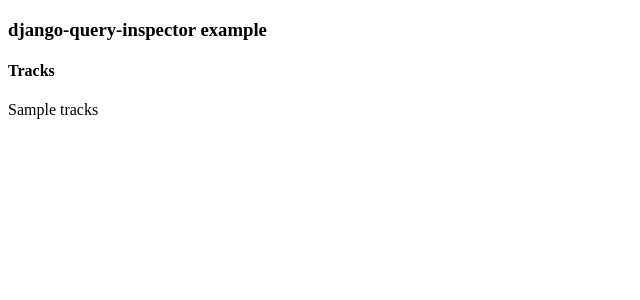
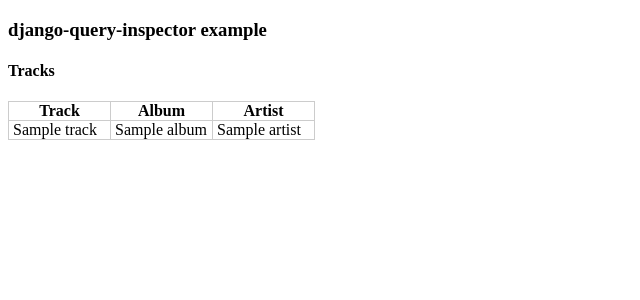
Before and after one commit to morlandi/django-query-inspector, a Django app: template example/project/templates/index.html in a window 1280 px wide. Shown: the top 300 px of the page, without its empty margins (0-640 px from the left). Run offline with Django 3.2, Linux system fonts and the light colour scheme; the template is opened without the code that fills it: most values are stand-ins (such as "Sample title", 1, 10 or a date in 2020).

Commit message:
Example: show related fields in html table

```diff
--- a/example/project/templates/index.html
+++ b/example/project/templates/index.html
@@ -2,6 +2,19 @@
 {% load static %}
 
 {% block extrastyle %}
+    <style>
+        table {
+            border-collapse: collapse;
+        }
+        table td, table th {
+            border: 1px solid #ccc;
+            padding: 0 4px;
+        }
+        table th {
+            width: 33%;
+        }
+    </style>
+
 {% endblock extrastyle %}
 
 
@@ -9,5 +22,24 @@
     <h3>django-query-inspector example</h3>
 
     <h4>Tracks</h4>
-    {{tracks}}
+
+    <table>
+        <thead>
+            <tr>
+                <th>Track</th>
+                <th>Album</th>
+                <th>Artist</th>
+            </tr>
+        </thead>
+        <tbody>
+            {% for track in tracks %}
+            <tr>
+                <td>{{track}}</td>
+                <td>{{track.album}}</td>
+                <td>{{track.album.artist}}</td>
+            </tr>
+            {% endfor %}
+        </tbody>
+    </table>
+
 {% endblock content %}
--- a/example/project/views.py
+++ b/example/project/views.py
@@ -6,8 +6,9 @@ from query_inspector import query_debugger
 @query_debugger
 def index(request):
 
-    tracks = Track.objects.all()[:100]
+    #tracks = Track.objects.all()
+    tracks = Track.objects.select_related('album', 'album__artist', )
 
     return render(request, 'index.html', {
-        'tracks': tracks,
+        'tracks': tracks[:1000],
     })
```
